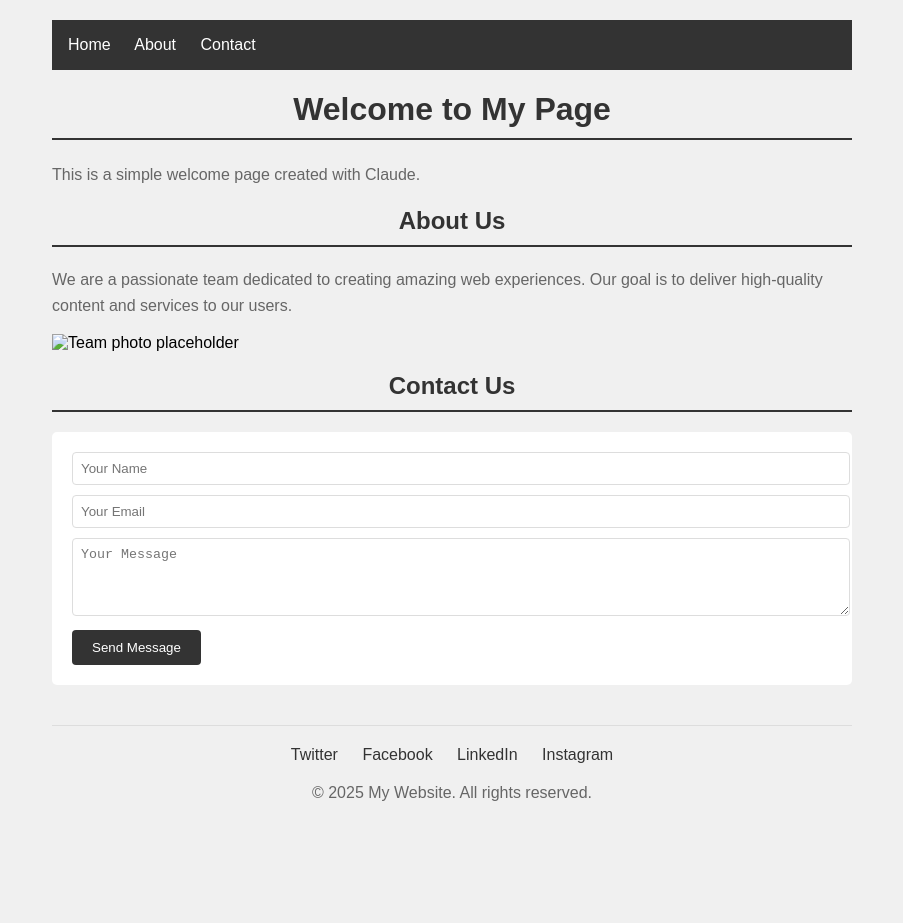
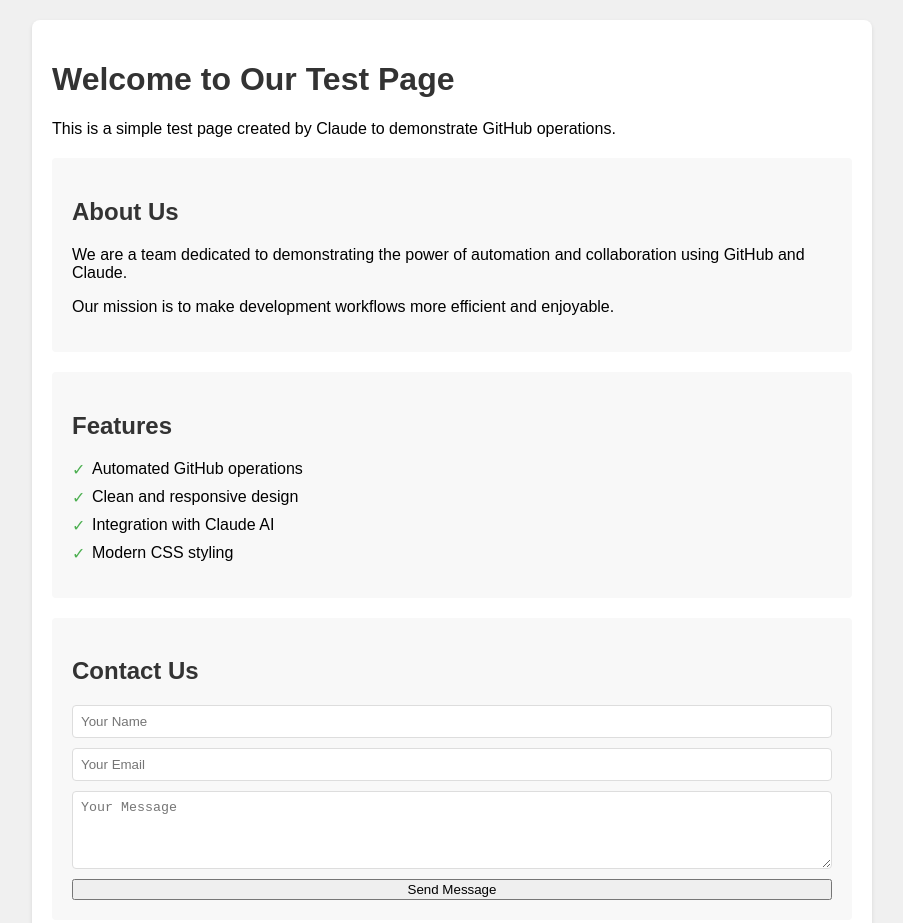
Before and after one commit to GaryRPCondon/Claude-MCP-test, a plain HTML site: page index.html in a window 1280 px wide. Shown: the top 923 px of the page, without its empty margins (188-1091 px from the left). Before the commit the page ends 842 px from the top, so only its background shows below. Drawn offline with Linux system fonts and the light colour scheme.

Commit message:
Add enhanced HTML page with new sections

```diff
--- a/index.html
+++ b/index.html
@@ -3,107 +3,88 @@
 <head>
     <meta charset="UTF-8">
     <meta name="viewport" content="width=device-width, initial-scale=1.0">
-    <title>Welcome Page</title>
+    <title>Welcome to Claude MCP Test</title>
     <style>
         body {
             font-family: Arial, sans-serif;
-            max-width: 800px;
-            margin: 0 auto;
+            margin: 0;
             padding: 20px;
             background-color: #f0f0f0;
         }
-        nav {
-            background-color: #333;
-            padding: 1em;
-            margin-bottom: 20px;
-        }
-        nav a {
-            color: white;
-            text-decoration: none;
-            margin-right: 20px;
-        }
-        nav a:hover {
-            color: #ddd;
+        .container {
+            max-width: 800px;
+            margin: 0 auto;
+            background-color: white;
+            padding: 20px;
+            border-radius: 8px;
+            box-shadow: 0 2px 4px rgba(0,0,0,0.1);
         }
         h1, h2 {
             color: #333;
-            text-align: center;
-            border-bottom: 2px solid #333;
-            padding-bottom: 10px;
         }
-        p {
-            line-height: 1.6;
-            color: #666;
+        .section {
+            margin: 20px 0;
+            padding: 20px;
+            background-color: #f8f8f8;
+            border-radius: 4px;
         }
         .contact-form {
-            background-color: white;
-            padding: 20px;
-            border-radius: 5px;
-            margin: 20px 0;
+            display: grid;
+            gap: 10px;
         }
         .contact-form input,
         .contact-form textarea {
-            width: 100%;
             padding: 8px;
-            margin-bottom: 10px;
             border: 1px solid #ddd;
             border-radius: 4px;
         }
-        .contact-form button {
-            background-color: #333;
-            color: white;
-            padding: 10px 20px;
-            border: none;
-            border-radius: 4px;
-            cursor: pointer;
+        .features-list {
+            list-style: none;
+            padding: 0;
         }
-        footer {
-            margin-top: 40px;
-            padding-top: 20px;
-            border-top: 1px solid #ddd;
-            text-align: center;
+        .features-list li {
+            margin: 10px 0;
+            padding-left: 20px;
+            position: relative;
         }
-        .social-links a {
-            margin: 0 10px;
-            color: #333;
-            text-decoration: none;
+        .features-list li:before {
+            content: '✓';
+            position: absolute;
+            left: 0;
+            color: #4CAF50;
         }
     </style>
 </head>
 <body>
-    <nav>
-        <a href="#home">Home</a>
-        <a href="#about">About</a>
-        <a href="#contact">Contact</a>
-    </nav>
+    <div class="container">
+        <h1>Welcome to Our Test Page</h1>
+        <p>This is a simple test page created by Claude to demonstrate GitHub operations.</p>
 
-    <h1>Welcome to My Page</h1>
-    <p>This is a simple welcome page created with Claude.</p>
+        <div class="section">
+            <h2>About Us</h2>
+            <p>We are a team dedicated to demonstrating the power of automation and collaboration using GitHub and Claude.</p>
+            <p>Our mission is to make development workflows more efficient and enjoyable.</p>
+        </div>
 
-    <section id="about">
-        <h2>About Us</h2>
-        <p>We are a passionate team dedicated to creating amazing web experiences. Our goal is to deliver high-quality content and services to our users.</p>
-        <img src="/api/placeholder/400/300" alt="Team photo placeholder" />
-    </section>
+        <div class="section">
+            <h2>Features</h2>
+            <ul class="features-list">
+                <li>Automated GitHub operations</li>
+                <li>Clean and responsive design</li>
+                <li>Integration with Claude AI</li>
+                <li>Modern CSS styling</li>
+            </ul>
+        </div>
 
-    <section id="contact">
+        <div class="section">
             <h2>Contact Us</h2>
             <form class="contact-form">
                 <input type="text" placeholder="Your Name" required>
                 <input type="email" placeholder="Your Email" required>
-            <textarea placeholder="Your Message" rows="4" required></textarea>
+                <textarea rows="4" placeholder="Your Message" required></textarea>
                 <button type="submit">Send Message</button>
             </form>
-    </section>
-
-    <footer>
-        <div class="social-links">
-            <a href="#">Twitter</a>
-            <a href="#">Facebook</a>
-            <a href="#">LinkedIn</a>
-            <a href="#">Instagram</a>
         </div>
-        <p>&copy; 2025 My Website. All rights reserved.</p>
-    </footer>
+    </div>
 </body>
 </html>
```
Lines whose indentation alone changed are shown as unchanged.
